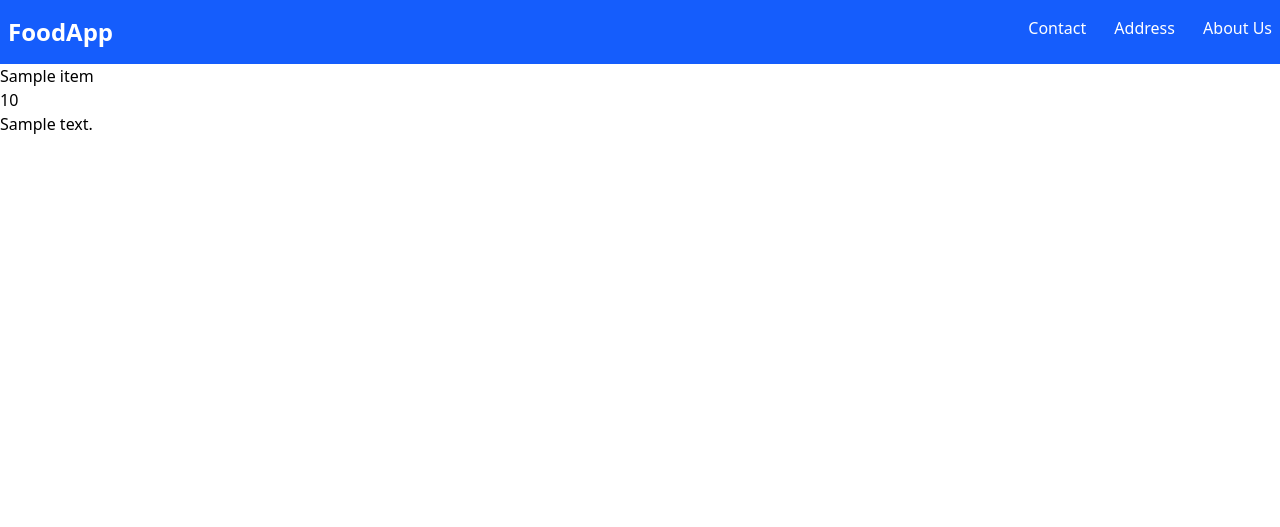
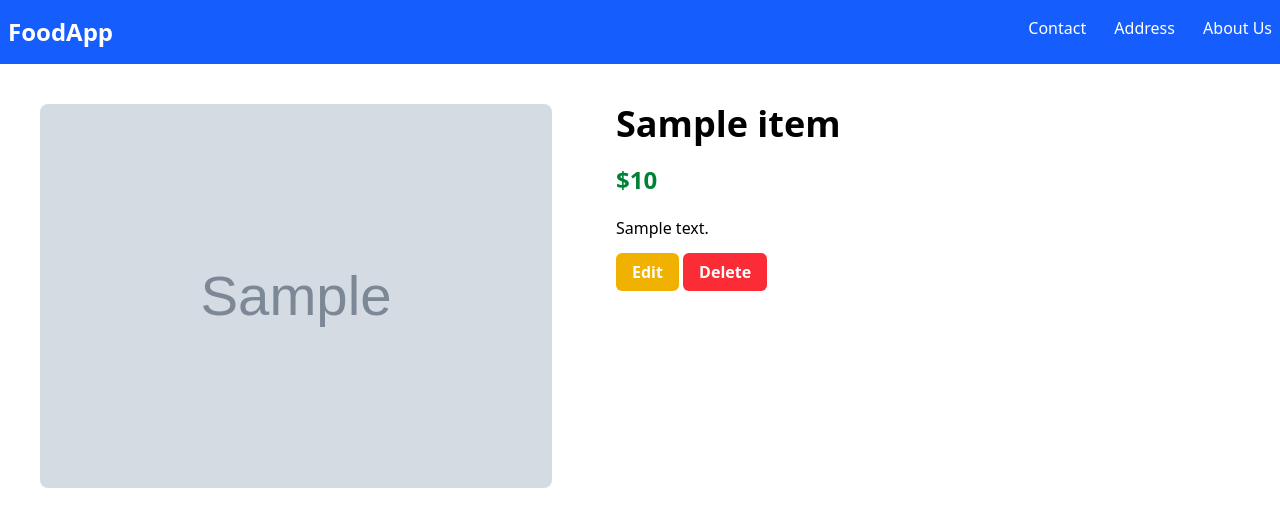
Before and after one commit to soheilrabiee/django-projects, a Django app: page /myapp/1/ in a window 1280 px wide. Shown: the top 527 px of the page. Run offline with Django 5.2, Linux system fonts and the light colour scheme; tables that the repository leaves empty hold one stand-in row (values such as "Sample post"); grey boxes marked "Sample" are stand-in pictures.

Commit message:
Style the detail page of items

```diff
--- a/mysite/myapp/templates/myapp/detail.html
+++ b/mysite/myapp/templates/myapp/detail.html
@@ -1,6 +1,18 @@
 {% extends "myapp/base.html" %}
 {% block body %}
-    <h1>{{ item.item_name }}</h1>
-    <h1>{{ item.item_price }}</h1>
-    <h1>{{ item.item_desc }}</h1>
+    <div class="m-10 flex">
+        <div>
+            <img class="w-128 rounded-lg" src="{{ item.item_image }}" alt="" />
+        </div>
+        <div class="mx-16 space-y-5">
+            <div class="font-bold text-4xl">{{ item.item_name }}</div>
+            <div class="text-green-700 font-bold text-2xl">${{ item.item_price }}</div>
+            <div>{{ item.item_desc }}</div>
+            <div>
+                <a class="bg-yellow-500 px-4 py-2 rounded-md font-bold text-white"
+                   href="">Edit</a>
+                <a class="bg-red-500 px-4 py-2 rounded-md font-bold text-white" href="">Delete</a>
+            </div>
+        </div>
+    </div>
 {% endblock body %}
```
